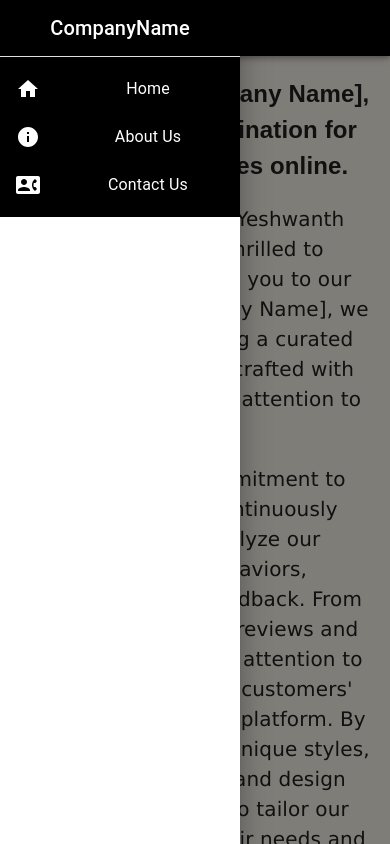
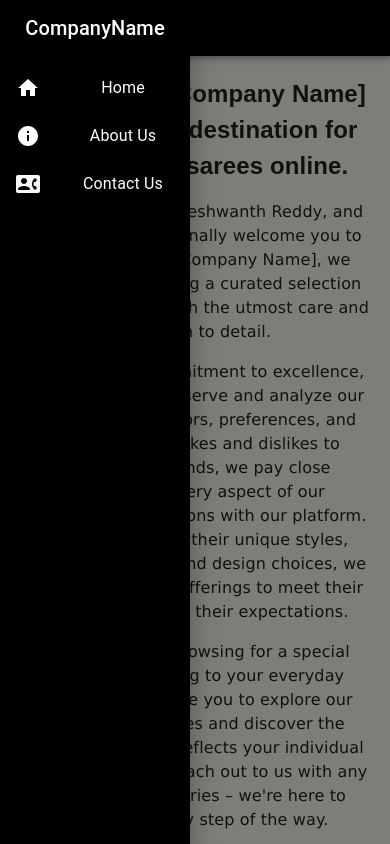
Before and after one commit to YeshwanthReddy26/VM-Couture-UI, a React (Create React App) app: page /about-us in a window 390 px wide. Both pictures are taken after a click on the button "open drawer". Shown: the top 844 px of the page. Built offline with nearby package versions, Linux system fonts and the light colour scheme.

Commit message:
Fix: Small nitpicks (#27)
* Fix: nitpics

* nitpics

```diff
--- a/src/Components/DrawerAppBar.js
+++ b/src/Components/DrawerAppBar.js
@@ -2,7 +2,6 @@ import React from "react";
 import AppBar from "@mui/material/AppBar";
 import Box from "@mui/material/Box";
 import CssBaseline from "@mui/material/CssBaseline";
-import Divider from "@mui/material/Divider";
 import Drawer from "@mui/material/Drawer";
 import IconButton from "@mui/material/IconButton";
 import List from "@mui/material/List";
@@ -21,7 +20,6 @@ import ContactPhoneIcon from '@mui/icons-material/ContactPhone';
 import { ListItemIcon } from "@mui/material";
 import { useNavigate, useLocation } from "react-router-dom";
 
-const drawerWidth = 240;
 const navItems = [
     {
         text: "Home",
@@ -41,7 +39,6 @@ const navItems = [
 ];
 
 function DrawerAppBar(props) {
-
     const location = useLocation();
     const currentPath = location.pathname;
 
@@ -61,13 +58,10 @@ function DrawerAppBar(props) {
     }
 
     const drawer = (
-        <Box onClick={handleDrawerToggle} sx={{ textAlign: "center", backgroundColor: "black", color: "white" }}>
+        <div onClick={handleDrawerToggle} style={{ textAlign: 'center', backgroundColor: 'black', color: 'white' }}>
             <Typography variant="h6" sx={{ my: '12px', color: "white" }}>
                 CompanyName
             </Typography>
-            <Divider
-                style={{ backgroundColor: 'white' }}
-            />
             <List>
                 {navItems.map((item) => (
                     <ListItem key={item.text} disablePadding>
@@ -80,14 +74,14 @@ function DrawerAppBar(props) {
                     </ListItem>
                 ))}
             </List>
-        </Box>
+        </div>
     );
 
     const container =
         window !== undefined ? () => window().document.body : undefined;
 
     return (
-        <Box sx={{ display: "flex" }}>
+        <div sx={{ display: "flex", backgroundColor: 'black' }}>
             <CssBaseline />
             {/* This will come into picture if the screen size is small or large */}
             <AppBar component="nav">
@@ -144,14 +138,15 @@ function DrawerAppBar(props) {
                         display: { xs: "block", sm: "none" },
                         "& .MuiDrawer-paper": {
                             boxSizing: "border-box",
-                            width: drawerWidth,
+                            width: 190,
+                            backgroundColor: "black",
                         },
                     }}
                 >
                     {drawer}
                 </Drawer>
             </nav>
-        </Box>
+        </div>
     );
 }
 
--- a/src/Pages/AboutUs.js
+++ b/src/Pages/AboutUs.js
@@ -1,5 +1,4 @@
 import React from "react";
-
 import CustomerReviews from "../Components/CustomerReviews";
 import '../css/AboutUs.css'
 
@@ -7,13 +6,14 @@ const AboutUs = () => {
     return (
         <>
             <div className="about-us-page-div">
-                <p style={{ fontWeight: 'bold', margin: 0, fontSize: '24px', fontFamily: 'Arial, sans-serif' }}>Welcome to [Company Name], your premier destination for high-quality sarees online. </p>
-                <p style={{ fontSize: '20px', fontFamily: 'Verdana, sans-serif' }}>My name is Chirra Yeshwanth Reddy, and I'm thrilled to personally welcome you to our platform. At [Company Name], we take pride in offering a curated selection of sarees crafted with the utmost care and attention to detail.</p>
-                <p style={{ fontSize: '20px', fontFamily: 'Verdana, sans-serif' }}>Driven by our commitment to excellence, we continuously observe and analyze our customers' behaviors, preferences, and feedback. From likes and dislikes to reviews and trends, we pay close attention to every aspect of our customers' interactions with our platform. By understanding their unique styles, color preferences, and design choices, we strive to tailor our offerings to meet their needs and exceed their expectations.</p>
-                <p style={{ fontSize: '20px', fontFamily: 'Verdana, sans-serif' }}>Whether you're browsing for a special occasion or adding to your everyday wardrobe, we invite you to explore our collection of sarees and discover the perfect piece that reflects your individual style. Feel free to reach out to us with any questions or inquiries – we're here to assist you every step of the way.</p>
-                <p style={{ fontSize: '20px', fontFamily: 'Verdana, sans-serif' }}>Thank you for choosing [Company Name] for your saree needs.</p>
+                <p className="about-us-heading">Welcome to [Company Name]</p>
+                <p className="about-us-heading">Your premier destination for high-quality sarees online. </p>
+                <p className="about-us-description">My name is Chirra Yeshwanth Reddy, and I'm thrilled to personally welcome you to our platform. At [Company Name], we take pride in offering a curated selection of sarees crafted with the utmost care and attention to detail.</p>
+                <p className="about-us-description">Driven by our commitment to excellence, we continuously observe and analyze our customers' behaviors, preferences, and feedback. From likes and dislikes to reviews and trends, we pay close attention to every aspect of our customers' interactions with our platform. By understanding their unique styles, color preferences, and design choices, we strive to tailor our offerings to meet their needs and exceed their expectations.</p>
+                <p className="about-us-description">Whether you're browsing for a special occasion or adding to your everyday wardrobe, we invite you to explore our collection of sarees and discover the perfect piece that reflects your individual style. Feel free to reach out to us with any questions or inquiries – we're here to assist you every step of the way.</p>
+                <p className="about-us-description">Thank you for choosing [Company Name] for your saree needs.</p>
             </div>
-            <CustomerReviews/>
+            <CustomerReviews />
         </>
     );
 }
--- a/src/Pages/CollectionDetails.js
+++ b/src/Pages/CollectionDetails.js
@@ -136,8 +136,8 @@ const CollectionDetails = ({ item }) => {
                     </div>
 
                     <div className='seller-details'>
-                        <span >Seller: {item.seller}</span>
-                        <a href={sellerProductsLink} style={{ fontSize: '13px', fontFamily: 'Verdana, sans-serif' }} target="_blank" rel="noopener noreferrer">View other products from this seller</a>
+                        <span ><strong>Seller: </strong> {item.seller}</span>
+                        <a href={sellerProductsLink} style={{ fontSize: '13px', fontFamily: 'Verdana, sans-serif' }} >View other products from this seller</a>
                     </div>
 
                     <hr className='horizontal-line' />
--- a/src/css/AboutUs.css
+++ b/src/css/AboutUs.css
@@ -1,12 +1,29 @@
-/* mobile */
 .about-us-page-div {
-    /* Default margin */
-    margin: 20px;
+    margin: 60px 160px 30px 160px;
 }
 
-/* laptop */
-@media (min-width: 761px) {
+.about-us-description {
+    font-size: 20px;
+    font-family: Verdana, Geneva, Tahoma, sans-serif;
+}
+
+.about-us-heading {
+    font-weight: bold;
+    margin: 0px;
+    font-size: 28px;
+    font-family: Arial, Helvetica, sans-serif;
+}
+
+@media (max-width: 1000px) {
     .about-us-page-div {
-        margin: 60px 160px 30px 160px;
+        margin: 20px;
+    }
+
+    .about-us-description {
+        font-size: 16px;
+    }
+
+    .about-us-heading {
+        font-size: 24px;
     }
 }
```
